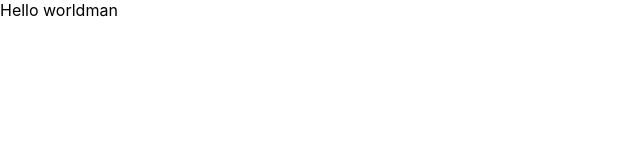
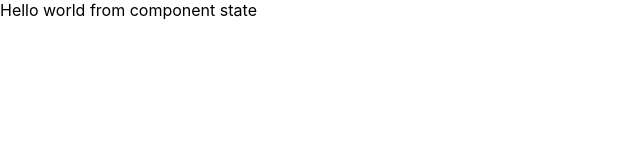
Before and after one commit to sundqvistjohan/redux_demo, a React (Create React App) app: page / in a window 1280 px wide. Shown: the top 160 px of the page, without its empty margins (0-640 px from the left). Built offline with nearby package versions, Linux system fonts and the light colour scheme.

Commit message:
Displays message from component state

```diff
--- a/src/App.jsx
+++ b/src/App.jsx
@@ -1,10 +1,13 @@
 import React, { Component } from 'react';
 
 class App extends Component {
+  state = {
+    message: 'Hello world from component state'
+  }
   render() {
     return (
       <div>
-        Hello worldman
+        {this.state.message}
       </div>
     );
   }
```
